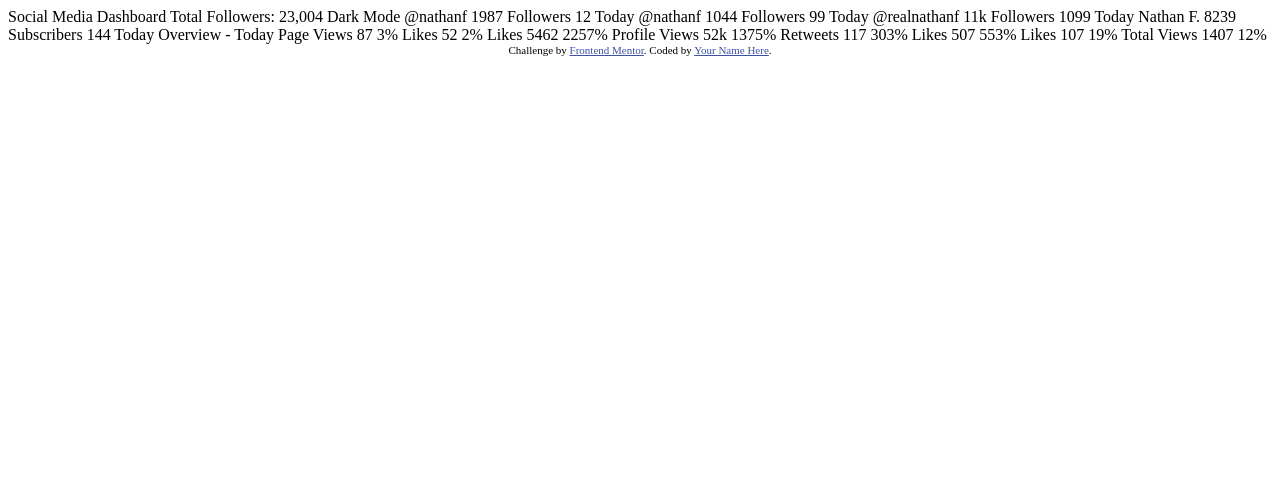
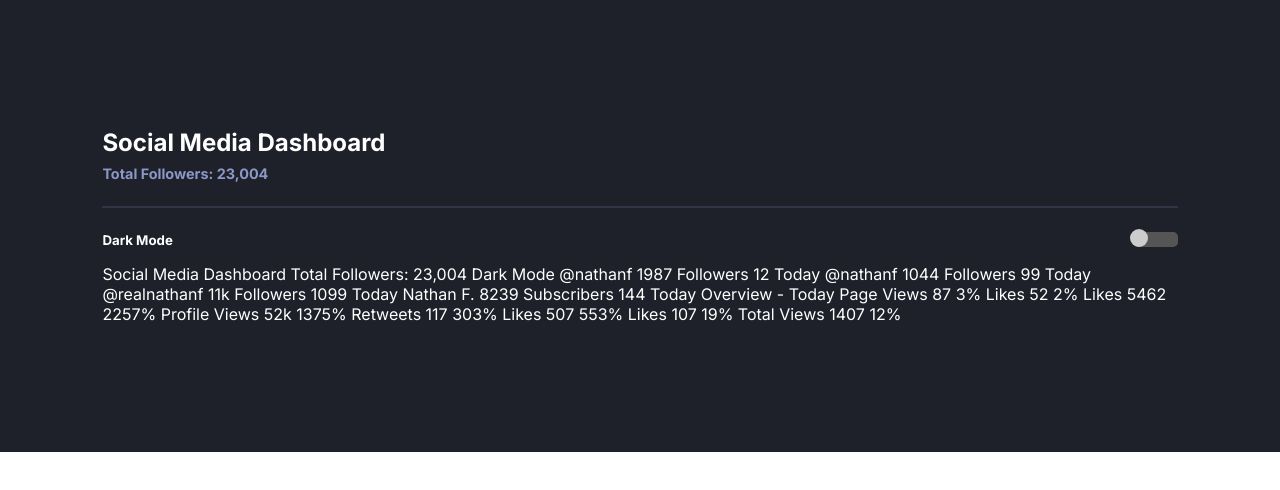
Before and after one commit to emestabillo/dashboard, a website: page index.html in a window 1280 px wide. Drawn offline with Linux system fonts and the light colour scheme.

Commit message:
Add header and slider

```diff
--- a/index.html
+++ b/index.html
@@ -1,87 +1,52 @@
 <!DOCTYPE html>
 <html lang="en">
   <head>
-  <meta charset="UTF-8">
-  <meta name="viewport" content="width=device-width, initial-scale=1.0"> <!-- displays site properly based on user's device -->
+    <meta charset="UTF-8" />
+    <meta name="viewport" content="width=device-width, initial-scale=1.0" />
+    <!-- displays site properly based on user's device -->
 
-  <link rel="icon" type="image/png" sizes="32x32" href="./images/favicon-32x32.png">
+    <link
+      rel="icon"
+      type="image/png"
+      sizes="32x32"
+      href="./images/favicon-32x32.png"
+    />
+    <link rel="stylesheet" href="css/style.css" />
+    <link
+      href="https://fonts.googleapis.com/css?family=Inter:400,700&display=swap"
+      rel="stylesheet"
+    />
 
     <title>Frontend Mentor | [Challenge Name Here]</title>
-
-  <!-- Feel free to remove these styles or customise in your own stylesheet 👍 -->
-  <style>
-    .attribution { font-size: 11px; text-align: center; }
-    .attribution a { color: hsl(228, 45%, 44%); }
-  </style>
   </head>
   <body>
+    <div class="container">
+      <header>
+        <div class="title">
+          <h1>Social Media Dashboard</h1>
+          <h5>Total Followers: 23,004</h5>
+        </div>
+        <hr />
+        <div class="slider">
+          <h5>Dark Mode</h5>
+          <div class="slider__bar">
+            <input type="checkbox" value="1" id="checkboxOneInput" />
+            <label for="checkboxOneInput"></label>
+          </div>
+        </div>
+      </header>
+      Social Media Dashboard Total Followers: 23,004 Dark Mode @nathanf 1987
+      Followers 12 Today @nathanf 1044 Followers 99 Today @realnathanf 11k
+      Followers 1099 Today Nathan F. 8239 Subscribers 144 Today Overview - Today
+      Page Views 87 3% Likes 52 2% Likes 5462 2257% Profile Views 52k 1375%
+      Retweets 117 303% Likes 507 553% Likes 107 19% Total Views 1407 12%
 
-  Social Media Dashboard
-  Total Followers: 23,004
-
-  Dark Mode
-
-
-
-  @nathanf
-  1987
-  Followers
-  12 Today
-
-  @nathanf
-  1044
-  Followers
-  99 Today
-
-  @realnathanf
-  11k
-  Followers
-  1099 Today
-
-  Nathan F.
-  8239
-  Subscribers
-  144 Today
-
-
-
-  Overview - Today
-
-  Page Views
-  87
-  3%
-
-  Likes
-  52
-  2%
-
-  Likes
-  5462
-  2257%
-
-  Profile Views
-  52k
-  1375%
-
-  Retweets
-  117
-  303%
-
-  Likes
-  507
-  553%
-
-  Likes
-  107
-  19%
-
-  Total Views
-  1407
-  12%
-
-  <div class="attribution">
-    Challenge by <a href="https://www.frontendmentor.io?ref=challenge" target="_blank">Frontend Mentor</a>.
-    Coded by <a href="#">Your Name Here</a>.
+      <!-- <div class="attribution">
+      Challenge by
+      <a href="https://www.frontendmentor.io?ref=challenge" target="_blank"
+        >Frontend Mentor</a
+      >. Coded by <a href="#">Your Name Here</a>.
+    </div> -->
     </div>
   </body>
 </html>
--- /dev/null
+++ b/sass/main.scss
@@ -0,0 +1,113 @@
+//Breakpoints
+$bp-mobile: 375px;
+$bp-desktop: 1400px;
+
+//Colors
+$color-green: hsl(163, 72%, 41%);
+$color-red: hsl(356, 69%, 56%);
+$color-white: #fff;
+$color-fb: hsl(195, 100%, 50%);
+$color-ig: linear gradient hsl(37, 97%, 70%) to hsl(329, 70%, 58%);
+$color-twitter: hsl(203, 89%, 53%);
+
+//Dark theme colors
+$color-dark-toggle: linear gradient hsl(210, 78%, 56%) to hsl(146, 68%, 55%);
+$color-dark-bg: hsl(230, 17%, 14%);
+$color-dark-top-bg: hsl(232, 19%, 15%);
+$color-dark-card-bg: hsl(228, 28%, 20%);
+$color-dark-text-blue: hsl(228, 34%, 66%);
+$color-dark-text-white: hsl(0, 0%, 100%);
+
+//Light theme colors
+$color-light-toggle: hsl(230, 22%, 74%);
+$color-light-white: hsl(0, 0%, 100%);
+$color-light-top-bg: hsl(225, 100%, 98%);
+$color-light-card-bg: hsl(227, 47%, 96%);
+$color-light-gray-blue: hsl(228, 12%, 44%);
+$color-light-dark-blue: hsl(228, 12%, 44%);
+
+//RESET CSS
+*,
+*::before,
+*::after {
+  margin: 0;
+  padding: 0;
+  box-sizing: inherit;
+}
+
+html {
+  box-sizing: border-box;
+}
+
+body {
+  font-family: "Inter", sans-serif;
+}
+
+.container {
+  padding: 10vw 8vw;
+  background: $color-dark-bg;
+  color: $color-dark-text-white;
+}
+
+header {
+  padding-bottom: 1rem;
+  .title {
+    h1 {
+      margin: 0;
+      font-size: 1.5rem;
+      padding-bottom: 0.5rem;
+    }
+    h5 {
+      font-size: 0.9rem;
+      color: $color-dark-text-blue;
+    }
+  }
+  hr {
+    margin: 1.5rem 0;
+    // color: $color-dark-text-blue;
+    border: 1px solid #8b97c62e;
+  }
+  .slider {
+    display: flex;
+    h5 {
+    }
+    &__bar {
+      width: 45px;
+      height: 15px;
+      background: #555;
+      // margin: 0px 80px;
+      margin-left: auto;
+      position: relative;
+      border-radius: 5px;
+
+      input[type="checkbox"] {
+        visibility: hidden;
+      }
+
+      label {
+        display: block;
+        width: 18px;
+        height: 18px;
+        border-radius: 50%;
+        transition: all 0.5s ease;
+        cursor: pointer;
+        position: absolute;
+        top: -3px;
+        left: -3px;
+        background: #ccc;
+      }
+
+      input[type="checkbox"]:checked + label {
+        left: 27px;
+      }
+    }
+  }
+}
+
+// .attribution {
+//   font-size: 11px;
+//   text-align: center;
+// }
+// .attribution a {
+//   color: hsl(228, 45%, 44%);
+// }
```
Also changed, not shown: package.json (added, +26 -0 lines), css/style.css (added), 3 other files. Lines whose indentation alone changed are shown as unchanged.
